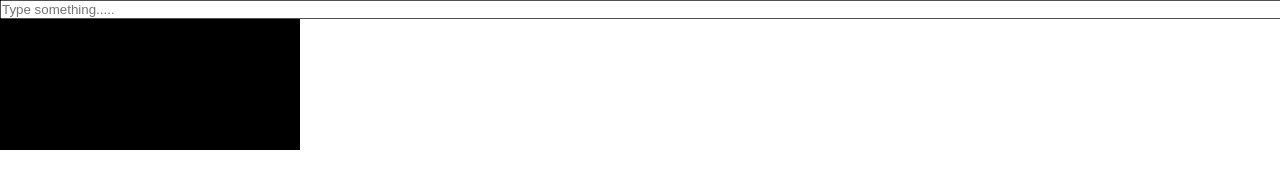
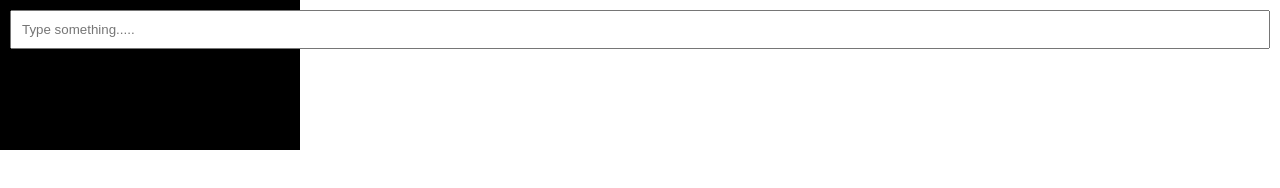
Before and after one commit to alexander-john/js-particle-text, a plain HTML site: page index.html in a window 1280 px wide. Drawn offline with Linux system fonts and the light colour scheme.

Commit message:
update-css

```diff
--- a/style.css
+++ b/style.css
@@ -1,6 +1,7 @@
 * {
     padding: 0;
     margin: 0;
+    box-sizing: border-box;
 }
 
 canvas {
@@ -12,5 +13,8 @@ canvas {
 
 input {
     position: absolute;
-    width: 100%;
+    width: calc(100% - 20px);
+    padding: 10px;
+    margin: 10px;
+    z-index: 100;
 }
```
